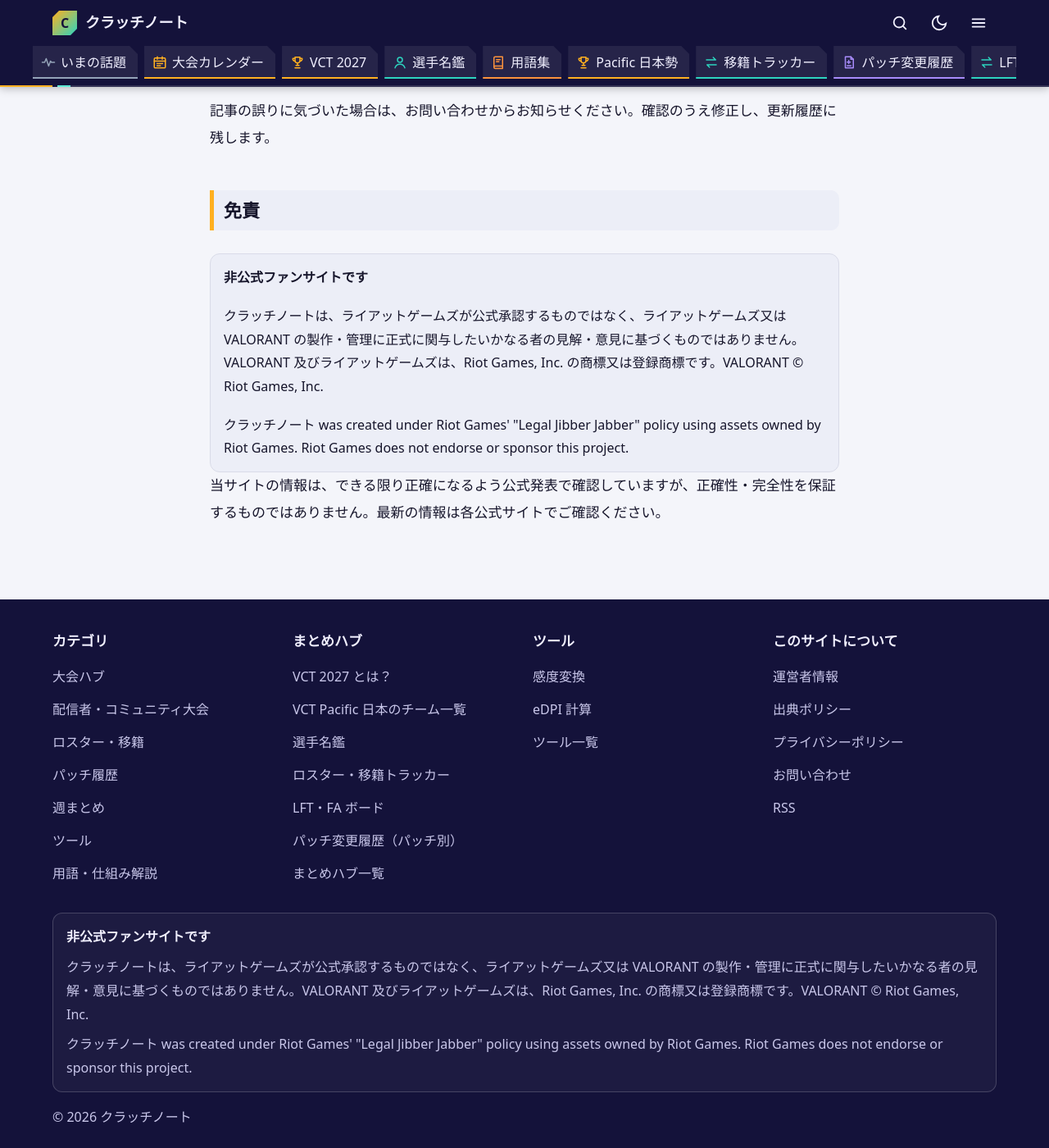
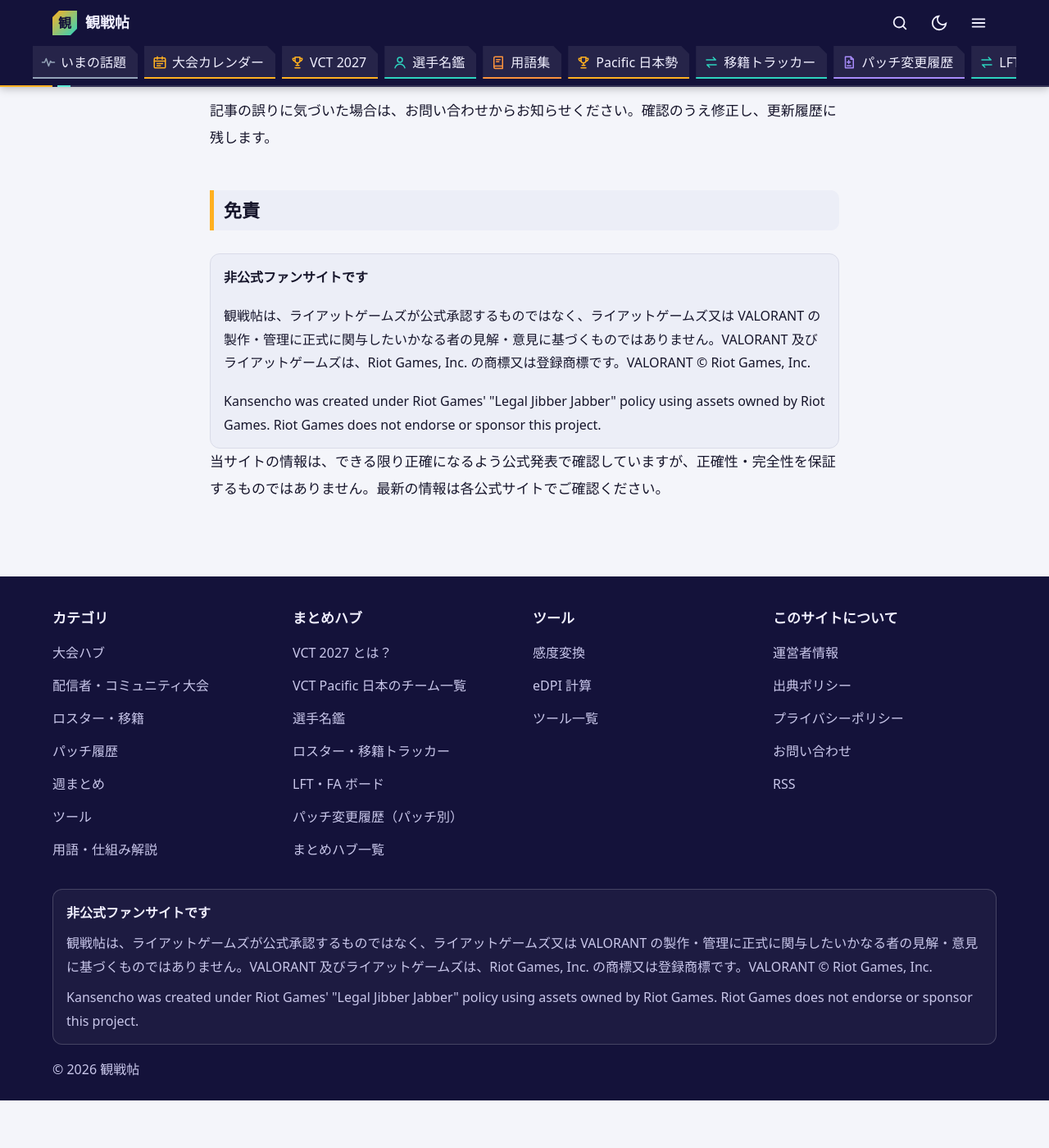
Before and after one commit to bs-tk113/bs-tk113.github.io, a Jekyll site: the page built from docs/about.md, in a window 1280 px wide and 1400 px high, scrolled down 2216 px. Shown: the whole window at 82% size. Built offline with Jekyll 4.4.1, drawn with Linux system fonts in a browser that asks for light colours; after the commit the page ends 3558 px from its top, so only the background shows below that; some of the changed text lies outside the part shown.

Commit message:
サイト名を「観戦帖」に変更（旧名が既存の VALORANT アプリとかぶるため）
Co-Authored-By: Claude Opus 5.5 <noreply@anthropic.com>

```diff
--- a/docs/_config.yml
+++ b/docs/_config.yml
@@ -1,10 +1,11 @@
 # ===== サイト基本情報（公開前に書き換える） =====
 # サイト名は全ページ（ヘッダー・フッター・免責文・OG）でこの title から出る。
 # ゲーム名・キャラ名はサイト名に入れない（白石のルール / Riot Legal 5章）。
-title: "クラッチノート"
-description: "日本の競技シーンを5分で把握する非公式ファンサイト。大会の形式、日本チームの道筋、移籍、パッチの数値変更を、公式発表を出典に表とまとめで整理します。"
-author: "クラッチノート編集部"
-brand_mark: "C"                 # ヘッダー左の角丸マークに入る1文字（自作マーク。公式ロゴ風にしない）
+title: "観戦帖"
+title_en: "Kansencho"            # 英語の免責文などで使う表記
+description: "観戦帖（かんせんちょう）は、日本の競技シーンを5分で把握する VALORANT 非公式ファンサイト。大会の形式、日本チームの道筋、移籍、パッチの数値変更を、公式発表を出典に表とまとめで整理します。"
+author: "観戦帖編集部"
+brand_mark: "観"                 # ヘッダー左の角丸マークに入る1文字（自作マーク。公式ロゴ風にしない）
 lang: ja
 url: "https://bs-tk113.github.io"  # 例: https://<ユーザー名>.github.io または独自ドメイン
 baseurl: ""                         # リポジトリ名を bs-tk113.github.io にしたのでルート直下（2026-10-28）
--- a/docs/_includes/disclaimer.html
+++ b/docs/_includes/disclaimer.html
@@ -5,5 +5,5 @@
 <div class="disclaimer">
 <p class="disclaimer-title">非公式ファンサイトです</p>
 <p>{{ site.title | escape }}は、ライアットゲームズが公式承認するものではなく、ライアットゲームズ又は VALORANT の製作・管理に正式に関与したいかなる者の見解・意見に基づくものではありません。VALORANT 及びライアットゲームズは、Riot Games, Inc. の商標又は登録商標です。VALORANT © Riot Games, Inc.</p>
-<p lang="en">{{ site.title | escape }} was created under Riot Games' "Legal Jibber Jabber" policy using assets owned by Riot Games. Riot Games does not endorse or sponsor this project.</p>
+<p lang="en">{{ site.title_en | default: site.title | escape }} was created under Riot Games' "Legal Jibber Jabber" policy using assets owned by Riot Games. Riot Games does not endorse or sponsor this project.</p>
 </div>
--- a/docs/about.md
+++ b/docs/about.md
@@ -7,7 +7,7 @@ updated: 2026-10-31
 ---
 
 ## このサイトについて
-{{ site.title }}は、日本の VALORANT 競技シーンを「5分で把握する」ための**非公式ファンサイト**です。
+{{ site.title }}（かんせんちょう／KANSENCHO）は、日本の VALORANT 競技シーンを「5分で把握する」ための**非公式ファンサイト**です。
 
 速報を追いかけるのではなく、大会の形式、日本チームの道筋、ロスターと移籍、パッチの数値変更を、**表とまとめ**で整理します。すべてのページに最終更新日を書き、公式発表に合わせて更新します。
 
```
Also changed, not shown: logs/2026-10-30-hubs-batch.md (+14 -0 lines), system/config.md (+1 -1 lines), .claude/skills/daily-update/SKILL.md, 1 other file.
